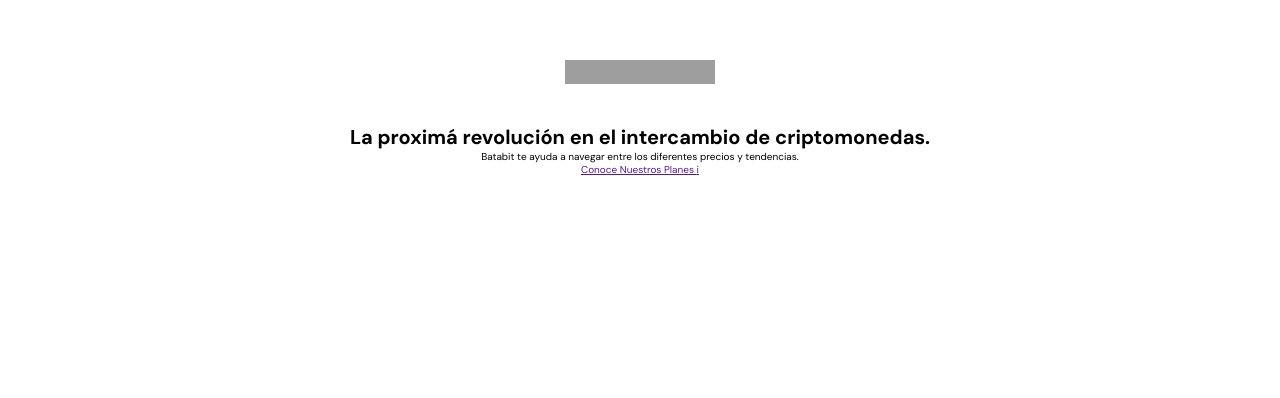
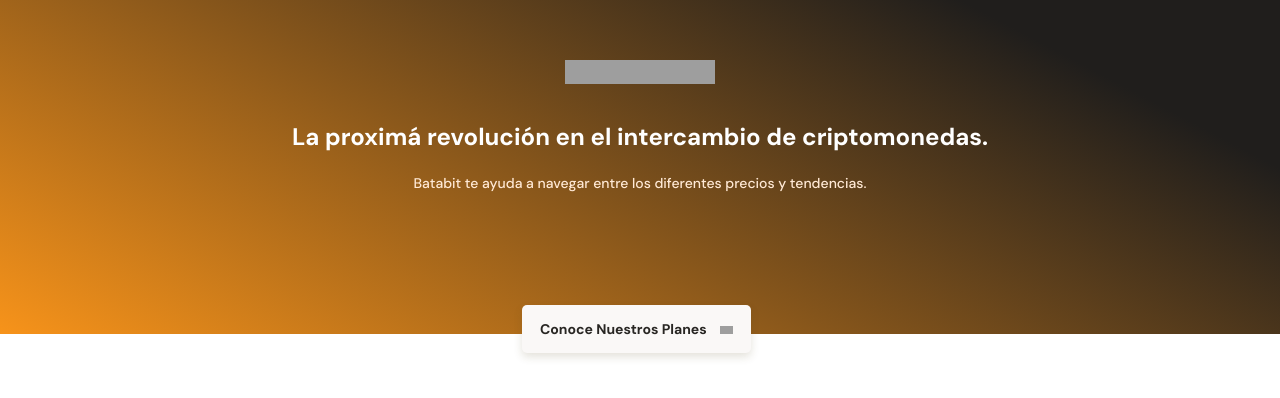
Before and after one commit to DannielF/Development_Engineering, a PHP site: page / in a window 1280 px wide. Shown: the top 398 px of the page. Run offline with PHP 8.4, Linux system fonts and the light colour scheme; grey boxes are pictures that could not be loaded.

Commit message:
finish header

```diff
--- a/Mobile_First/index.html
+++ b/Mobile_First/index.html
@@ -10,11 +10,11 @@
 </head>
 <body>
   <header>
-    <img src="./Assets/Img/logo.svg" alt="logo batabit">
+    <img src="./Assets/Img/logo-header.svg" alt="logo batabit">
     <div class="header-title-container">
       <h1>La proximá revolución en el intercambio de criptomonedas.</h1>
       <p>Batabit te ayuda a navegar entre los diferentes precios y tendencias.</p>
-      <a href="" class="header-button">Conoce Nuestros Planes <span>i</span></a>
+      <a href="" class="header-button">Conoce Nuestros Planes <span></span></a>
     </div>
   </header>
   <main>
--- a/Mobile_First/style.css
+++ b/Mobile_First/style.css
@@ -34,6 +34,7 @@
   min-width: 320px;
   height: 334px;
   text-align: center;
+  background: linear-gradient(207.8deg, #201E1C 16.69%, #F7931A 100%);
 }
 header img {
   width: 150px;
@@ -50,3 +51,42 @@
   text-align: center;
   align-self: center;
 }
+.header-title-container h1 {
+  font-size: 2.4rem;
+  font-weight: bold;
+  line-height: 2.5rem;
+  color: var(--white);
+}
+.header-title-container p {
+  margin-top: 25px;
+  font-size: 1.4rem;
+  font-weight: 500;
+  line-height: 1.8rem;
+  color: var(--soft-orange);
+}
+.header-title-container .header-button {
+  position: absolute;
+  left: calc(50% - 118px);
+  top: 270px;
+  display: block;
+  margin-top: 35px;
+  padding: 15px;
+  width: 229px;
+  height: 48px;
+  background-color: var(--off-white);
+  /*shadow*/
+  box-shadow: 0px 4px 8px rgba(89, 73, 30, 0.16);
+  border: none;
+  border-radius: 5px;
+  font-size: 1.4rem;
+  font-weight: bold;
+  text-decoration: none;
+  color: var(--black);
+}
+.header-button span {
+  display: inline-block;
+  width: 13px;
+  height: 8px;
+  margin-left: 10px;
+  background-image: url('./Assets/Icons/arrow-buttom.svg');
+}
```
